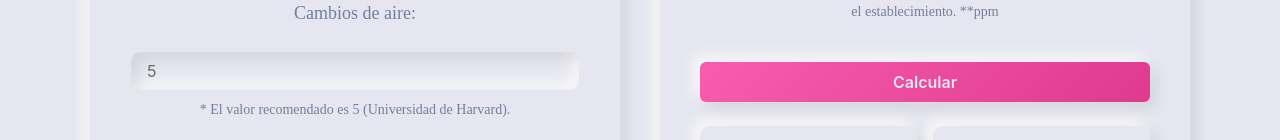
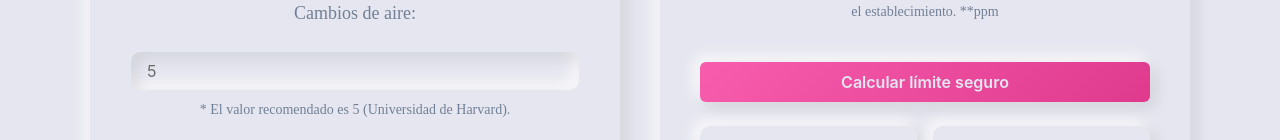
Before and after one commit to teootoledo/co2calculator, a React (Create React App) app: page / in a window 1280 px wide. Shown: the part 798-938 px from the top of the page. Built offline with nearby package versions, Linux system fonts and the light colour scheme; a web font is replaced by a local one.

Commit message:
Fix issue #6.5

```diff
--- a/src/components/calculadora/CalculadoraCO2.js
+++ b/src/components/calculadora/CalculadoraCO2.js
@@ -217,7 +217,7 @@ const CalculadoraCO2 = ({ room }) => {
               loadingText="Calculando..."
               className="neuBtn2 neuBackground"
             >
-              Calcular
+              Calcular límite seguro
             </Button>
             <SimpleGrid columns={2} spacing={4} className="mb-4">
               <Box height="80px">
```
